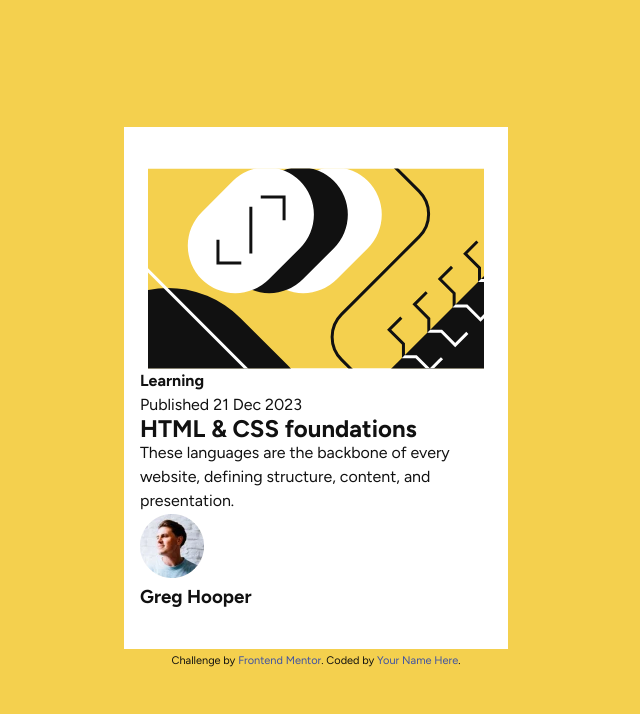
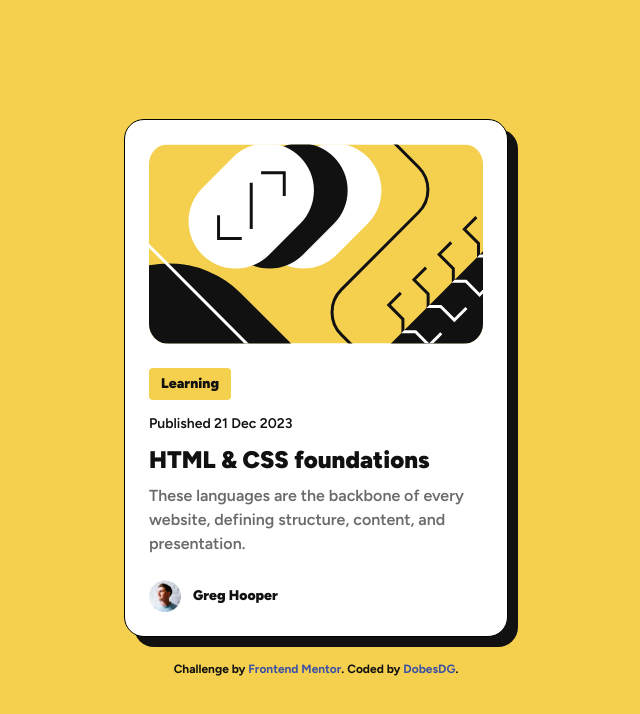
Before and after one commit to DobesDG/Estudo-Web, a plain HTML site: page BlogPreview_Challenge/index.html in a window 1280 px wide. Shown: the whole page, without its empty margins (324-964 px from the left). Drawn offline with Linux system fonts and the light colour scheme.

Commit message:
Finished project

```diff
--- a/BlogPreview_Challenge/index.html
+++ b/BlogPreview_Challenge/index.html
@@ -7,7 +7,7 @@
     <title>Blog Preview</title>
     <link rel="stylesheet" href="style.css">
     <style>
-        .attribution { font-size: 11px; text-align: center; }
+        .attribution { font-size: 12px; text-align: center; font-weight: 700; }
         .attribution a { color: hsl(228, 45%, 44%); }
     </style>
 </head>
@@ -28,15 +28,15 @@
                     presentation.</p>
             </div>
             <div class="avatar-div">
-                <img src="/images/image-avatar.webp" alt="">
+                <img width="32"  src="/images/image-avatar.webp" alt="">
                 <div class="avatarName-div">
-                    <h3>Greg Hooper</h3>
+                    <h4 class="name">Greg Hooper</h4>
                 </div>
             </div>
         </section>
         <div class="attribution">
             Challenge by <a href="https://www.frontendmentor.io?ref=challenge" target="_blank">Frontend Mentor</a>.
-            Coded by <a href="#">Your Name Here</a>.
+            Coded by <a href="#">DobesDG</a>.
         </div>
     </main>
 </body>
--- a/BlogPreview_Challenge/style.css
+++ b/BlogPreview_Challenge/style.css
@@ -6,7 +6,6 @@
     box-sizing: border-box;
     text-decoration: none;
 }
-
 
 .main {
     display: flex;
@@ -25,15 +24,102 @@
     display: flex;
     flex-direction: column;
     justify-content: center;
-    align-items: left;
-    padding: 16px;
+    align-items: start;
+    padding: 24px;
     background-color: #FFFFFF;
     width: 384px;
-    height: 522px;
+    border-radius: 20px;
+    border: 1px solid black;
+    box-shadow: 10px 10px;
 }
 
 .img-div{
     display: flex;
     align-items: center;
     justify-content: center;
+    height: 200px;
 }
+
+.ilustration {
+    width: 100%;
+    height: 100%;
+    object-fit: cover;
+    border-radius: 20px;
+}
+
+.info{
+    display: flex;
+    flex-direction: column;
+    padding-top: 24px;
+    padding-bottom: 24px;
+}
+
+.buttonLike-txt {
+    background-color: #F4D04E;
+    width:fit-content;
+    padding: 4px 12px;
+    border-radius: 4px;
+}
+
+.buttonLike-txt, .name {
+    font-size: 14px;
+    font-weight: 900;
+}
+
+.title{
+    font-size: 24px;
+    font-weight: 900;
+}
+
+.title:hover{
+    color: #F4D04E;
+    cursor: pointer ;
+}
+
+.pubInfo{
+    font-size: 14px;
+    font-weight: 600;
+    padding: 12px 0px;
+}
+
+.paragraph {
+    font-size: 16px;
+    font-weight: 600;
+    color: #6B6B6B;
+    padding-top: 12px ;
+}
+
+.avatar-div {
+    display: flex;
+    flex-direction: row;
+    align-items: center;
+}
+
+.avatarName-div {
+    padding-left: 12px;
+}
+
+.attribution{
+    padding-top: 20px;
+}
+
+@media screen and (max-width: 375px) {
+    .mainsection{
+        width: 327px;
+    }
+
+    .buttonLike-txt, .name {
+        font-size: 12px;
+    }
+
+    .title{
+        font-size: 20px;
+    }
+    .pubInfo{
+        font-size: 14px;
+    }
+
+    .paragraph {
+        font-size: 16px;
+    }
+}
```
